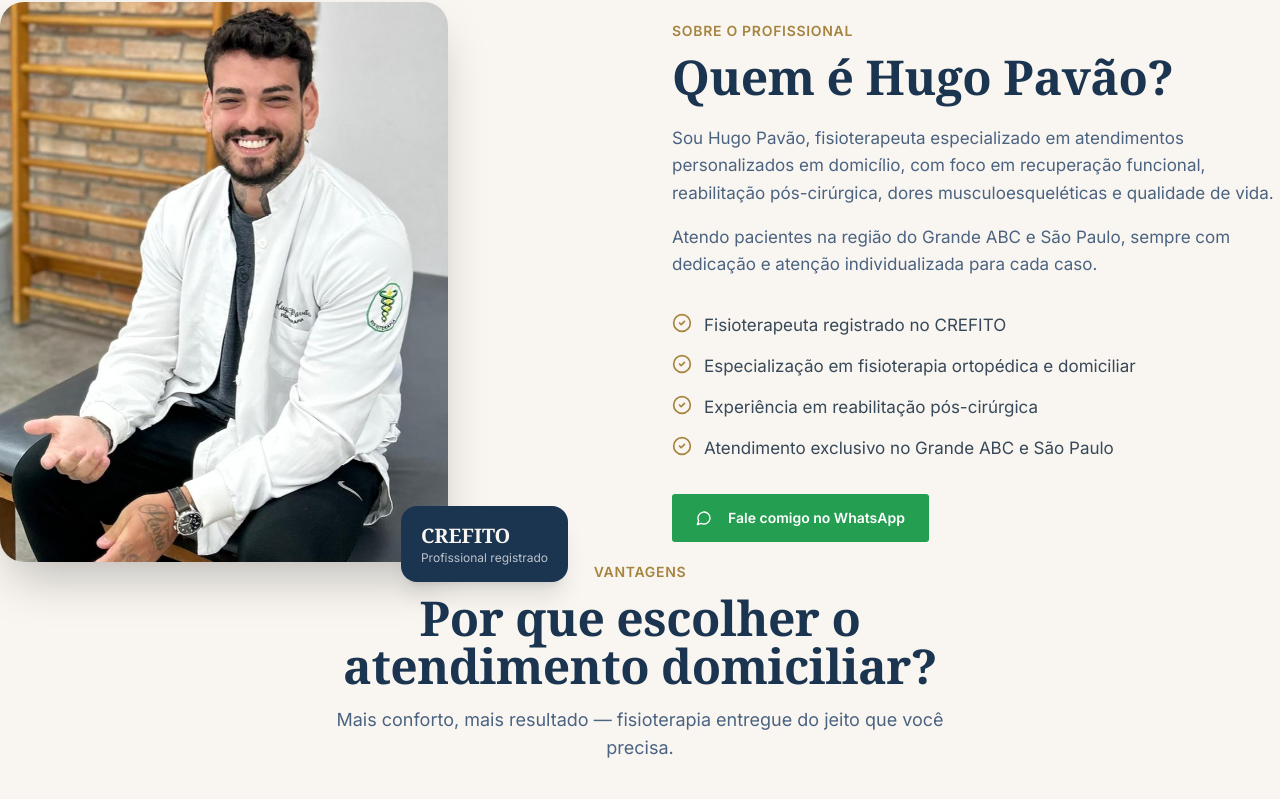
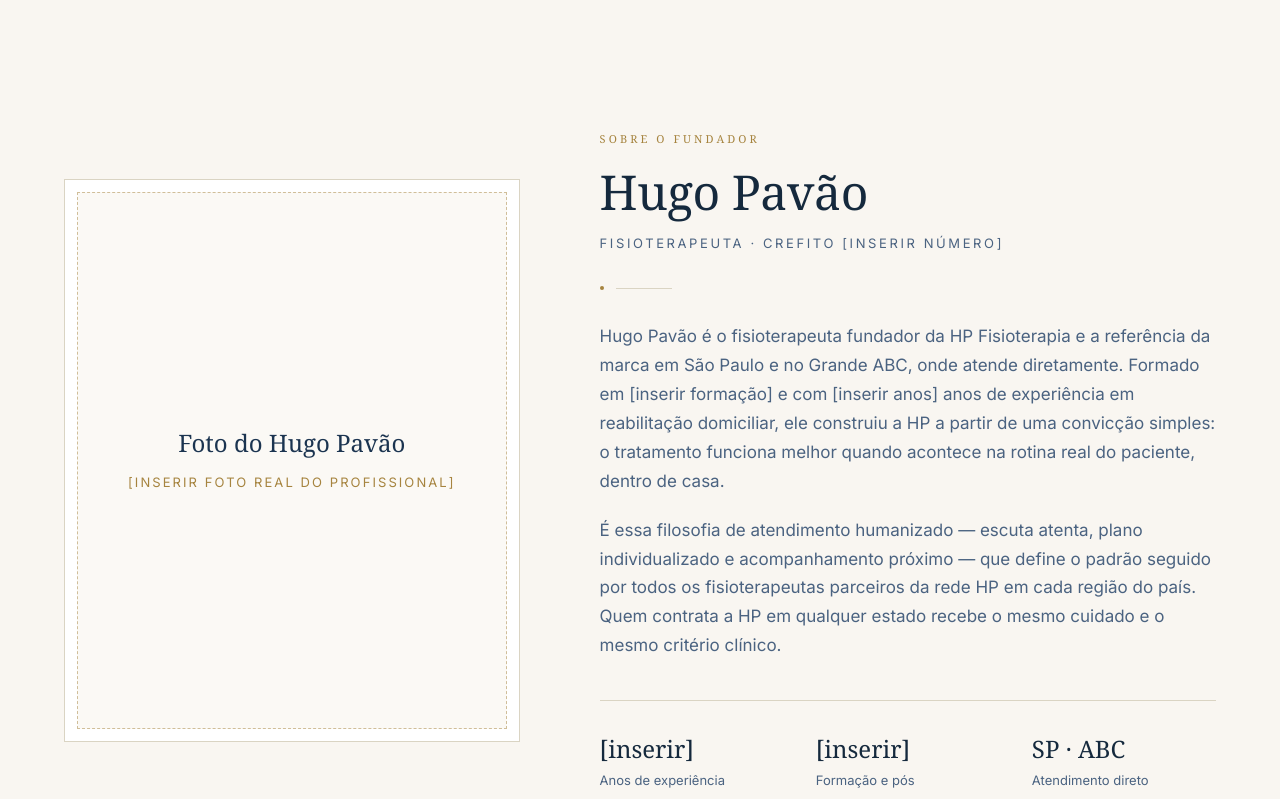
Before and after one commit to Alexandrepavao/hugo-pavao-fisio-home, a React (Vite) app: page / in a window 1280 px wide. Shown: the part 2021-2820 px from the top of the page. Built offline with nearby package versions, Linux system fonts and the light colour scheme.

Commit message:
Changes
Co-authored-by: Alexandrepavao <227620851+Alexandrepavao@users.noreply.github.com>

```diff
--- a/src/components/About.tsx
+++ b/src/components/About.tsx
@@ -1,79 +1,63 @@
-import { Button } from "@/components/ui/button";
-import { MessageCircle, CheckCircle2 } from "lucide-react";
+import Divider from "./Divider";
 
-const About = () => {
-  const whatsapp = () => window.open(
-    "https://wa.me/5511959075351?text=Oi,+tudo+bem%3F+Vi+seu+site+e+tenho+interesse+em+saber+mais+sobre+os+atendimentos+de+fisioterapia.+Pode+me+orientar%3F",
-    "_blank"
-  );
-
-  const items = [
-    "Fisioterapeuta registrado no CREFITO",
-    "Especialização em fisioterapia ortopédica e domiciliar",
-    "Experiência em reabilitação pós-cirúrgica",
-    "Atendimento exclusivo no Grande ABC e São Paulo",
-  ];
-
-  return (
-    <section id="sobre" className="section-padding-lg bg-soft">
-      <div className="max-w-7xl mx-auto">
-        <div className="grid lg:grid-cols-2 gap-12 lg:gap-16 items-center">
-          {/* Photo */}
-          <div className="relative order-2 lg:order-1">
-            <div className="relative rounded-3xl overflow-hidden shadow-2xl aspect-[4/5] max-w-md mx-auto lg:mx-0">
-              <img
-                src="/lovable-uploads/ca95074f-9b13-44f2-95db-74ab2e856e1c.png"
-                alt="Hugo Pavão - Fisioterapeuta"
-                className="w-full h-full object-cover object-center"
-              />
+const About = () => (
+  <section id="sobre" className="section">
+    <div className="container-hp grid lg:grid-cols-[0.85fr_1.15fr] gap-14 lg:gap-20 items-center">
+      <div>
+        <div className="border border-border bg-card p-3">
+          <div className="placeholder-box aspect-[4/5] flex-col gap-3">
+            <span className="font-display text-2xl normal-case tracking-normal text-navy-700">
+              Foto do Hugo Pavão
+            </span>
+            <span>[inserir foto real do profissional]</span>
           </div>
-            <div className="absolute -bottom-5 -right-5 lg:right-10 bg-primary text-primary-foreground rounded-2xl px-5 py-4 shadow-xl">
-              <p className="font-display font-bold text-xl">CREFITO</p>
-              <p className="text-xs text-white/70">Profissional registrado</p>
         </div>
       </div>
 
-          {/* Content */}
-          <div className="order-1 lg:order-2">
-            <p className="text-accent font-semibold text-sm uppercase tracking-wider mb-3">Sobre o profissional</p>
-            <h2 className="font-display font-bold text-3xl sm:text-4xl lg:text-5xl text-primary mb-6">
-              Quem é Hugo Pavão?
+      <div>
+        <p className="eyebrow">Sobre o fundador</p>
+        <h2 className="font-display text-3xl sm:text-4xl lg:text-5xl text-navy-900 mt-5">
+          Hugo Pavão
         </h2>
+        <p className="text-[13px] uppercase tracking-[0.2em] text-navy-400 mt-4">
+          Fisioterapeuta · CREFITO [inserir número]
+        </p>
 
-            <div className="space-y-4 text-muted-foreground text-[17px] leading-relaxed">
-              <p>
-                Sou Hugo Pavão, fisioterapeuta especializado em atendimentos personalizados em domicílio,
-                com foco em recuperação funcional, reabilitação pós-cirúrgica, dores musculoesqueléticas
-                e qualidade de vida.
+        <Divider className="justify-start my-8 [&::before]:hidden" />
+
+        <p className="text-navy-400">
+          Hugo Pavão é o fisioterapeuta fundador da HP Fisioterapia e a
+          referência da marca em São Paulo e no Grande ABC, onde atende
+          diretamente. Formado em [inserir formação] e com [inserir anos] anos
+          de experiência em reabilitação domiciliar, ele construiu a HP a partir
+          de uma convicção simples: o tratamento funciona melhor quando acontece
+          na rotina real do paciente, dentro de casa.
         </p>
-              <p>
-                Atendo pacientes na região do Grande ABC e São Paulo, sempre com dedicação e atenção
-                individualizada para cada caso.
+        <p className="text-navy-400 mt-5">
+          É essa filosofia de atendimento humanizado — escuta atenta, plano
+          individualizado e acompanhamento próximo — que define o padrão seguido
+          por todos os fisioterapeutas parceiros da rede HP em cada região do
+          país. Quem contrata a HP em qualquer estado recebe o mesmo cuidado e o
+          mesmo critério clínico.
         </p>
+
+        <div className="grid sm:grid-cols-3 gap-8 mt-10 pt-8 border-t border-border">
+          <div>
+            <p className="font-display text-2xl text-navy-900">[inserir]</p>
+            <p className="text-[13px] text-navy-400 mt-1">Anos de experiência</p>
           </div>
-
-            <ul className="mt-8 space-y-3">
-              {items.map((item) => (
-                <li key={item} className="flex items-start gap-3">
-                  <CheckCircle2 className="w-5 h-5 text-accent flex-shrink-0 mt-0.5" />
-                  <span className="text-foreground/85">{item}</span>
-                </li>
-              ))}
-            </ul>
-
-            <Button
-              onClick={whatsapp}
-              size="lg"
-              className="mt-8 bg-whatsapp hover:bg-whatsapp-hover text-whatsapp-foreground font-semibold h-12 px-6"
-            >
-              <MessageCircle className="w-5 h-5 mr-2" />
-              Fale comigo no WhatsApp
-            </Button>
+          <div>
+            <p className="font-display text-2xl text-navy-900">[inserir]</p>
+            <p className="text-[13px] text-navy-400 mt-1">Formação e pós</p>
+          </div>
+          <div>
+            <p className="font-display text-2xl text-navy-900">SP · ABC</p>
+            <p className="text-[13px] text-navy-400 mt-1">Atendimento direto</p>
+          </div>
         </div>
       </div>
     </div>
   </section>
 );
-};
 
 export default About;
--- /dev/null
+++ b/src/components/HowItWorks.tsx
@@ -0,0 +1,48 @@
+import Divider from "./Divider";
+
+const steps = [
+  {
+    n: "01",
+    title: "Você fala com a gente pelo WhatsApp",
+    text: "Conte o que está sentindo, para quem é o atendimento e em qual cidade você está. O contato é direto, sem formulário e sem espera.",
+  },
+  {
+    n: "02",
+    title: "Fazemos uma avaliação personalizada",
+    text: "Entendemos o histórico, os objetivos e as condições do ambiente para montar um plano de tratamento sob medida para o seu caso.",
+  },
+  {
+    n: "03",
+    title: "O fisioterapeuta vai até a sua casa",
+    text: "Um profissional da rede HP da sua região realiza o atendimento no horário combinado, com todos os equipamentos necessários inclusos.",
+  },
+];
+
+const HowItWorks = () => (
+  <section id="como-funciona" className="section">
+    <div className="container-hp">
+      <div className="text-center max-w-2xl mx-auto">
+        <p className="eyebrow">Como funciona</p>
+        <h2 className="font-display text-3xl sm:text-4xl lg:text-5xl text-navy-900 mt-5">
+          Três passos até o primeiro atendimento
+        </h2>
+        <Divider className="mt-8" />
+      </div>
+
+      <div className="grid md:grid-cols-3 gap-12 lg:gap-16 mt-16">
+        {steps.map((s) => (
+          <div key={s.n}>
+            <p className="font-display text-4xl text-accent">{s.n}</p>
+            <div className="h-px w-full bg-border my-6 relative">
+              <span className="absolute left-0 -top-[3px] h-[7px] w-[7px] rounded-full bg-accent" />
+            </div>
+            <h3 className="font-display text-xl text-navy-900">{s.title}</h3>
+            <p className="text-[15px] text-navy-400 mt-3">{s.text}</p>
+          </div>
+        ))}
+      </div>
+    </div>
+  </section>
+);
+
+export default HowItWorks;
--- /dev/null
+++ b/src/components/Specialties.tsx
@@ -0,0 +1,42 @@
+import {
+  Bone, Brain, Wind, Accessibility, Activity, Trophy, StretchHorizontal, Baby, HeartPulse,
+} from "lucide-react";
+import Divider from "./Divider";
+
+const specialties = [
+  { icon: Bone, name: "Ortopédica", text: "Recuperação de lesões, dores articulares e limitações de movimento." },
+  { icon: Brain, name: "Neurológica", text: "Reabilitação funcional após AVC e em condições neurológicas." },
+  { icon: Wind, name: "Respiratória", text: "Melhora da capacidade pulmonar e da higiene brônquica." },
+  { icon: Accessibility, name: "Geriátrica", text: "Mobilidade, equilíbrio e prevenção de quedas na terceira idade." },
+  { icon: Activity, name: "Pós-cirúrgica", text: "Protocolo de recuperação seguro logo após a alta hospitalar." },
+  { icon: Trophy, name: "Desportiva", text: "Retorno ao esporte com força, controle motor e prevenção." },
+  { icon: StretchHorizontal, name: "RPG", text: "Reeducação postural global para corrigir compensações do corpo." },
+  { icon: HeartPulse, name: "Gestante e Uroginecológica", text: "Cuidado no pré e pós-parto e fortalecimento do assoalho pélvico." },
+  { icon: Baby, name: "Pediátrica", text: "Estímulo ao desenvolvimento motor de bebês e crianças." },
+];
+
+const Specialties = () => (
+  <section id="especialidades" className="section bg-card border-y border-border">
+    <div className="container-hp">
+      <div className="text-center max-w-2xl mx-auto">
+        <p className="eyebrow">Especialidades</p>
+        <h2 className="font-display text-3xl sm:text-4xl lg:text-5xl text-navy-900 mt-5">
+          O cuidado certo para cada necessidade
+        </h2>
+        <Divider className="mt-8" />
+      </div>
+
+      <div className="grid sm:grid-cols-2 lg:grid-cols-3 gap-px bg-border mt-16 border border-border">
+        {specialties.map((s) => (
+          <div key={s.name} className="bg-card p-8 transition-colors duration-300 hover:bg-background">
+            <s.icon className="w-6 h-6 text-accent" strokeWidth={1.25} />
+            <h3 className="font-display text-xl text-navy-900 mt-5">{s.name}</h3>
+            <p className="text-[15px] text-navy-400 mt-2">{s.text}</p>
+          </div>
+        ))}
+      </div>
+    </div>
+  </section>
+);
+
+export default Specialties;
--- /dev/null
+++ b/src/components/TrustBar.tsx
@@ -0,0 +1,23 @@
+import { MapPin, BadgeCheck, Package, HeartHandshake } from "lucide-react";
+
+const items = [
+  { icon: MapPin, label: "Cobertura em todo o Brasil" },
+  { icon: BadgeCheck, label: "Profissionais selecionados e qualificados em cada região" },
+  { icon: Package, label: "Equipamentos inclusos sem custo extra" },
+  { icon: HeartHandshake, label: "Atendimento humanizado" },
+];
+
+const TrustBar = () => (
+  <section className="border-y border-border bg-card">
+    <div className="container-hp px-6 sm:px-8 py-12 grid grid-cols-1 sm:grid-cols-2 lg:grid-cols-4 gap-10">
+      {items.map((it) => (
+        <div key={it.label} className="flex flex-col items-center text-center gap-3">
+          <it.icon className="w-6 h-6 text-accent" strokeWidth={1.25} />
+          <p className="text-[14px] leading-snug text-navy-700 max-w-[15rem]">{it.label}</p>
+        </div>
+      ))}
+    </div>
+  </section>
+);
+
+export default TrustBar;
```
Lines whose indentation alone changed are shown as unchanged.
